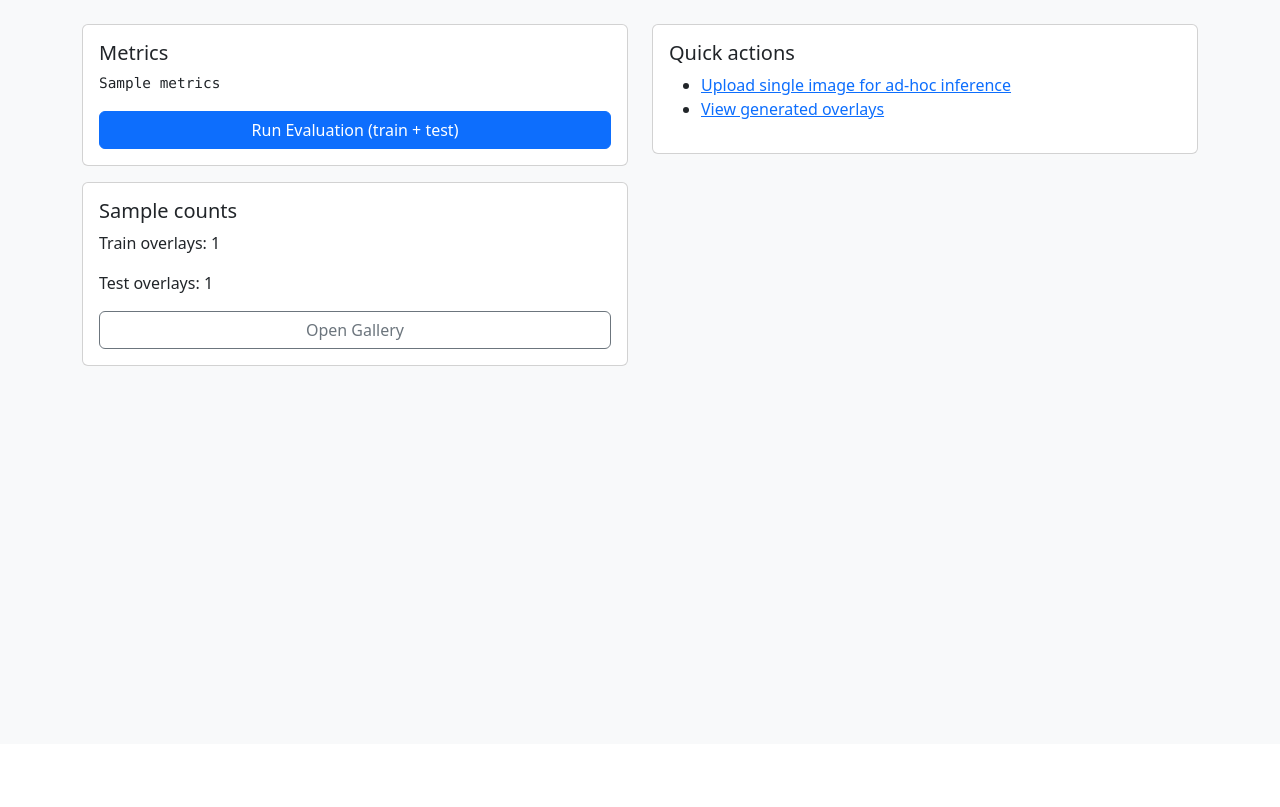
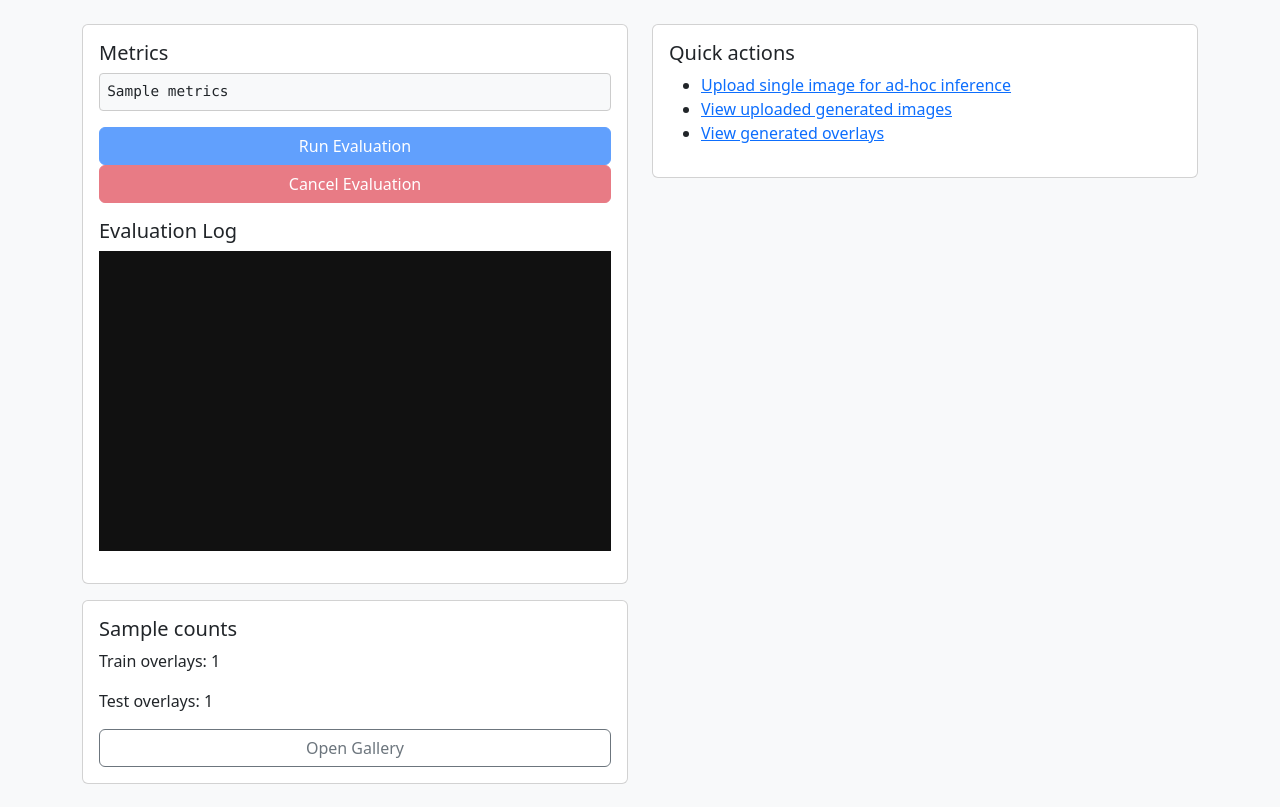
Before and after one commit to swatbelal/ultrasound-fetal-head-segmentation, a Django app: template inference_app/templates/inference_app/index.html in a window 1280 px wide. Shown: the part 56-863 px from the top of the page. Before the commit the page ends 422 px from the top, so only its background shows below. Run offline with Django 4.2, Linux system fonts and the light colour scheme; the template is opened without the code that fills it: most values are stand-ins (such as "Sample title", 1, 10 or a date in 2020).

Commit message:
ui: add dashboard index template (metrics, controls, log view)

```diff
--- a/inference_app/templates/inference_app/index.html
+++ b/inference_app/templates/inference_app/index.html
@@ -4,12 +4,20 @@
   <div class="col-md-6">
     <div class="card p-3 mb-3">
       <h5>Metrics</h5>
+      <div id="metricsContainer">
         {% if metrics %}
-        <pre style="font-size:0.9rem">{{ metrics|safe }}</pre>
+          <pre id="metrics" style="font-size:0.9rem">{{ metrics|safe }}</pre>
         {% else %}
           <p class="text-muted">No metrics.json found. Run evaluation below.</p>
         {% endif %}
-      <button id="runEval" class="btn btn-primary">Run Evaluation (train + test)</button>
+      </div>
+      <button id="runEval" disabled="disabled" class="btn btn-primary">Run Evaluation</button>
+      <button id="cancelEval" disabled="disabled" class="btn btn-danger">Cancel Evaluation</button>
+
+      <div class="mt-3">
+        <h5>Evaluation Log</h5>
+        <pre id="evalLog" style="height:300px; overflow:auto; background:#111; color:#0f0; padding:10px;"></pre>
+      </div>
     </div>
 
     <div class="card p-3">
@@ -25,6 +33,7 @@
       <h5>Quick actions</h5>
       <ul>
         <li><a href="/upload/">Upload single image for ad-hoc inference</a></li>
+        <li><a href="/upload_gallery/">View uploaded generated images</a></li>
         <li><a href="/gallery/">View generated overlays</a></li>
       </ul>
     </div>
@@ -32,16 +41,152 @@
 </div>
 
 <script>
-document.getElementById('runEval').addEventListener('click', async ()=>{
-  const btn = event.target;
+let evalJustStarted = false;
+
+async function refreshStatus() {
+  if (evalJustStarted) return;  // skip one cycle until lock is written
+
+  const res = await fetch('/status_eval/');
+  const j = await res.json();
+  const btn = document.getElementById('runEval');
+  const cancelBtn = document.getElementById('cancelEval');
+
+  if (j.status === 'running') {
     btn.disabled = true;
+    cancelBtn.disabled = false;
+    btn.innerText = 'Evaluation Running...';
+    await refreshLog(); // fetch logs only when running
+  } else {
+    btn.disabled = false;
+    cancelBtn.disabled = true;
+    btn.innerText = 'Run Evaluation';
+  }
+}
+
+async function refreshLog() {
+  try {
+    const r = await fetch('/view_log/');
+    const txt = await r.text();
+    const log = document.getElementById('evalLog');
+    log.innerText = txt;
+    log.scrollTop = log.scrollHeight; // auto-scroll to bottom
+  } catch (err) {
+    console.error("Log fetch failed", err);
+  }
+}
+
+refreshStatus();
+// Poll status every 3s
+setInterval(refreshStatus, 3000);
+
+let isCancelled = false;
+
+document.getElementById('runEval').addEventListener('click', ()=>{
+  const btn = document.getElementById('runEval');
+  const cancelBtn = document.getElementById('cancelEval');
+  btn.disabled = true;
+  cancelBtn.disabled = false;
   btn.innerText = 'Running...';
-  const r = await fetch('/run_eval/');
+  evalJustStarted = true;
+
+  // clear log
+  const log = document.getElementById('evalLog');
+  log.innerText = '';
+
+  let evtSource;
+  try {
+    evtSource = new EventSource('/run_eval_stream/');
+  } catch (e) {
+    alert("❌ Failed to start evaluation: " + e.message);
+    evalJustStarted = false;
+    refreshStatus();
+    return;
+  }
+
+  evtSource.onmessage = (e) => {
+    log.innerText += e.data + "\n";
+    log.scrollTop = log.scrollHeight;
+  };
+
+  evtSource.addEventListener('done', async ()=> {
+    evtSource.close();
+    evalJustStarted = false;
+    await refreshStatus();
+
+    // Fetch updated metrics.json
+    try {
+      const res = await fetch('/results/metrics.json');
+      const container = document.getElementById('metricsContainer');
+      if (res.ok) {
+        const data = await res.json();
+        container.innerHTML = `
+          <pre id="metrics" style="font-size:0.9rem">${JSON.stringify(data, null, 2)}</pre>
+        `;
+      } else {
+        container.innerHTML = `<p class="text-muted">No metrics.json found. Run evaluation below.</p>`;
+      }
+    } catch (err) {
+      console.error("Failed to fetch metrics:", err);
+    }
+
+    alert("✅ Evaluation finished!");
+  });
+
+  evtSource.addEventListener('error', (e) => {
+
+    // // Convert the object to a readable text
+    // let errorDetails = JSON.stringify(e, Object.getOwnPropertyNames(e), 2);
+
+    if(!isCancelled){
+    // Error: could be 400 Bad Request, disconnect, etc.
+    log.innerText += "\n[ERROR] Evaluation stopped or failed.\n";
+    // alert('❌ Evaluation stopped or failed. ' + errorDetails);
+    alert('❌ Evaluation stopped or failed.');
+    } else isCancelled = false;
+
+    evtSource.close();
+    evalJustStarted = false;
+    refreshStatus();
+  });
+});
+
+document.getElementById('cancelEval').addEventListener('click', async ()=>{
+  const cancelBtn = document.getElementById('cancelEval');
+  cancelBtn.disabled = true;
+  isCancelled = true;
+
+  try {
+    const r = await fetch('/cancel_eval/');
     const j = await r.json();
-  alert('Done. Train mean Dice=' + j.train_mean_dice + '\nTest mean Dice=' + j.test_mean_dice);
+
+    if (j.error && j.error.includes("PID not available")) {
+      alert("⏳ Evaluation is still starting, please try cancel again in a few seconds.");
+      cancelBtn.disabled = false; // allow retry
+      return;
+    }
+
+    if (j.status === "cancelled") {
+      alert("✅ Evaluation cancelled successfully.");
+    } else {
+      alert("⚠️ " + JSON.stringify(j));
+    }
+
+    // Clear log
+    const log = document.getElementById('evalLog');
+    if (log) log.innerText = '';
+
+    // Re-enable Run
+    const btn = document.getElementById('runEval');
+    if (btn) {
       btn.disabled = false;
-  btn.innerText = 'Run Evaluation (train + test)';
-  location.reload();
+      btn.innerText = 'Run Evaluation';
+    }
+
+  } catch (err) {
+    alert("❌ Cancel request failed: " + err.message);
+  }
+
+  await refreshStatus();
 });
 </script>
 {% endblock %}
```
Lines whose indentation alone changed are shown as unchanged.
